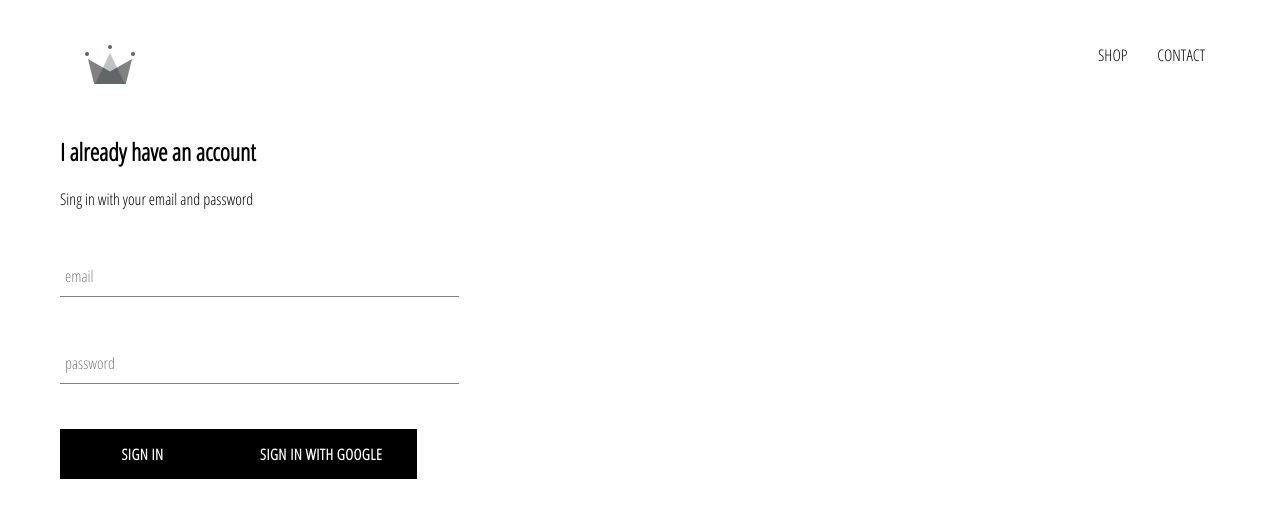
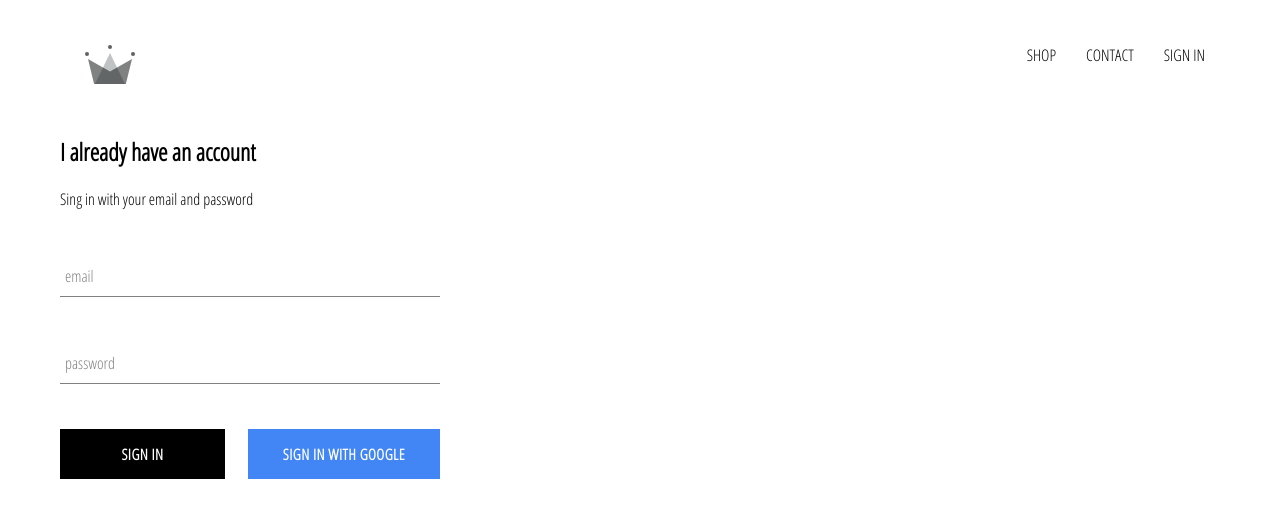
Before and after one commit to silvalautaro312/crwn-clothing, a React (Create React App) app: page /signin in a window 1280 px wide. Shown: the top 518 px of the page. Built offline with nearby package versions, Linux system fonts and the light colour scheme; no server answers.

Commit message:
termino signInWithGoogle button

```diff
--- a/src/App.css
+++ b/src/App.css
@@ -7,3 +7,7 @@ a {
     text-decoration: none;
     color: black;
 }
+
+* {
+    box-sizing: border-box;
+}
--- a/src/App.js
+++ b/src/App.js
@@ -21,7 +21,7 @@ class App extends React.Component {
   unsubscribeFromAuth = null
 
   componentDidMount() {
-    auth.onAuthStateChanged(user => {
+    this.unsubscribeFromAuth = auth.onAuthStateChanged(user => {
       this.setState({ currentUser: user });
 
       console.log(user);
@@ -35,7 +35,7 @@ class App extends React.Component {
   render() {
     return (
       <div>
-        <Header />
+        <Header currentUser={this.state.currentUser}/>
         <Switch>
           <Route exact path='/' component={HomePage} />
           <Route path='/shop' component={ShopPage} />
--- a/src/components/custom-button/custom-button.component.jsx
+++ b/src/components/custom-button/custom-button.component.jsx
@@ -2,8 +2,11 @@ import React from 'react';
 
 import './custom-button.styles.scss';
 
-const CustomButton = ({ children, ...otherProps }) => (
-    <button className='custom-button' {...otherProps}>
+const CustomButton = ({ children, isGoogleSignIn, ...otherProps }) => (
+    <button
+    className={`${isGoogleSignIn ? 'google-sign-in' : ''} custom-button`}
+    {...otherProps}
+    >
         {children}
     </button>
 );
--- a/src/components/custom-button/custom-button.styles.scss
+++ b/src/components/custom-button/custom-button.styles.scss
@@ -19,4 +19,14 @@
       color: black;
       border: 1px solid black;
     }
+
+    &.google-sign-in {
+    background-color: #4285f4;
+    color: white;
+
+    &:hover {
+      background-color: #357ae8;
+      border: none;
+    }
   }
+}
--- a/src/components/header/header.component.jsx
+++ b/src/components/header/header.component.jsx
@@ -1,11 +1,13 @@
 import React from 'react';
 import { Link } from 'react-router-dom';
+
+import { auth } from '../../firebase/firebase.utils';
 
 import { ReactComponent as Logo } from '../../assets/crown.svg';
 
 import './header.styles.scss';
 
-const Header = () => (
+const Header = ({ currentUser }) => (
     <div className='header'>
         <Link className='logo-container' to="/">
             <Logo className='logo' />
@@ -17,7 +19,16 @@ const Header = () => (
             <Link className='option' to='/shop'>
                 CONTACT
             </Link>
-
+            {
+                currentUser ? (
+                <div className='option' onClick={() => auth.signOut()}>
+                SIGN OUT
+                </div>
+                 ) : (
+                <Link className='option' to='/signin'>
+                SIGN IN
+                </Link>
+                 )}
         </div>
     </div>
 )
--- a/src/components/header/header.styles.scss
+++ b/src/components/header/header.styles.scss
@@ -20,6 +20,7 @@
 
       .option {
         padding: 10px 15px;
+        cursor: pointer;
       }
     }
   }
--- a/src/components/sign-in/sign-in.component.jsx
+++ b/src/components/sign-in/sign-in.component.jsx
@@ -27,7 +27,7 @@ handleChange = event => {
     const { value, name } = event.target;
 
     this.setState({ [name]: value })
-}
+};
 
 render () {
     return(
@@ -47,20 +47,20 @@ render () {
                 <FormInput
                 name='password'
                 type='password'
-                value={this.state.email}
+                value={this.state.password}
                 handleChange={this.handleChange}
                 label='password'
                 required
                 />
-
+                <div className='buttons'>
                 <CustomButton type='submit'> Sign in </CustomButton>
-                <CustomButton onClick={signInWithGoogle}>
-                    {' '}
-                Sign in with Google{' '}
+                <CustomButton onClick={signInWithGoogle} isGoogleSignIn>
+                Sign in with Google
                 </CustomButton>
+                </div>
             </form>
         </div>
-        )
+        );
     }
 }
 
--- a/src/components/sign-in/sing-in.styles.scss
+++ b/src/components/sign-in/sing-in.styles.scss
@@ -1,5 +1,5 @@
 .sign-in {
-    width: 30vw;
+    width: 380px;
     display: flex;
     flex-direction: column;
 
@@ -7,4 +7,9 @@
     .title {
         margin: 10px 0;
     }
+
+    .buttons {
+        display: flex;
+        justify-content: space-between;
+    }
 }
```
